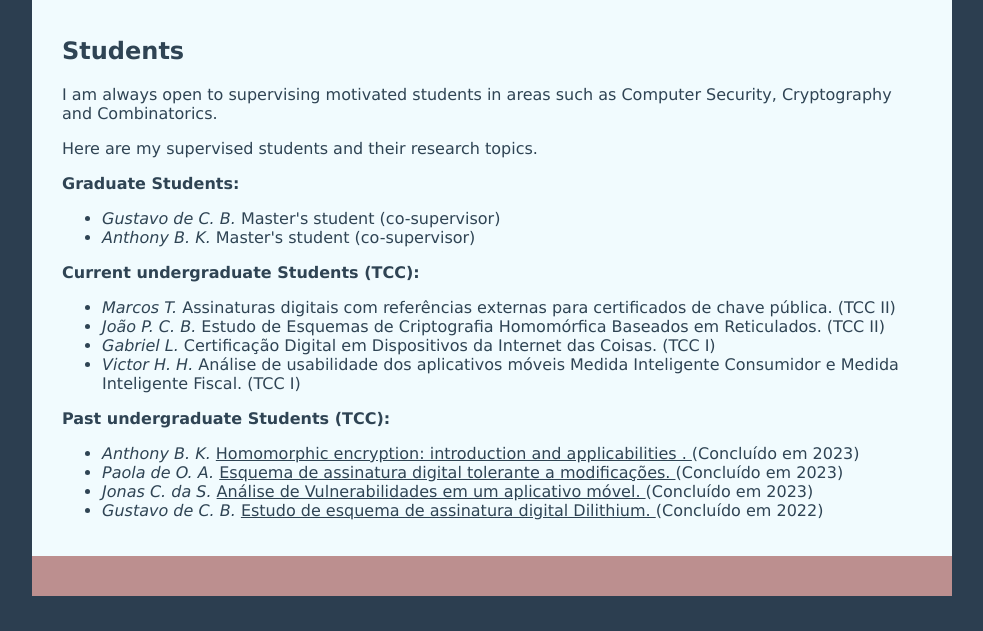
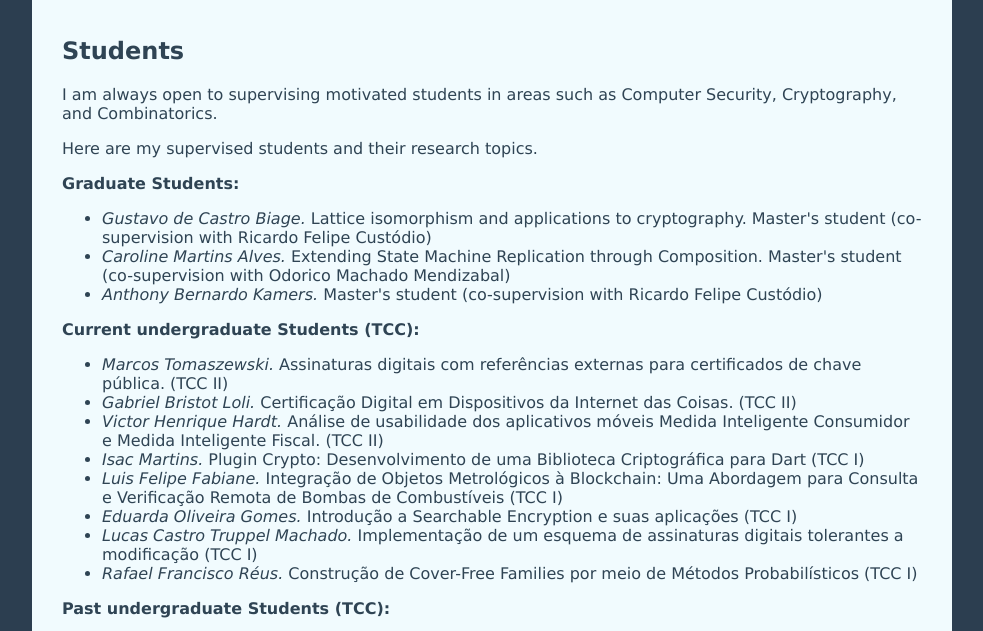
Before and after one commit to thaisidalino/thaisidalino.github.io, a plain HTML site: page students/index.html in a window 1280 px wide. Shown: the part 162-793 px from the top of the page, without its empty margins (148-1131 px from the left). Drawn offline with Linux system fonts and the light colour scheme.

Commit message:
Synchronized build

```diff
--- a/students/index.html
+++ b/students/index.html
@@ -27,27 +27,33 @@
   <div class="page">
 
   <h2>Students</h2>
-  <p>I am always open to supervising motivated students in areas such as Computer Security, Cryptography and Combinatorics.</p>
+  <p>I am always open to supervising motivated students in areas such as Computer Security, Cryptography, and Combinatorics.</p>
 <p>Here are my supervised students and their research topics.</p>
 <p><strong>Graduate Students:</strong></p>
 <ul>
-<li><em>Gustavo de C. B.</em> Master's student (co-supervisor)</li>
-<li><em>Anthony B. K.</em> Master's student (co-supervisor)</li>
+<li><em>Gustavo de Castro Biage.</em> Lattice isomorphism and applications to cryptography. Master's student (co-supervision with Ricardo Felipe Custódio)</li>
+<li><em>Caroline Martins Alves.</em> Extending State Machine Replication through Composition. Master's student (co-supervision with Odorico Machado Mendizabal)</li>
+<li><em>Anthony Bernardo Kamers.</em> Master's student (co-supervision with Ricardo Felipe Custódio)</li>
 </ul>
 <p><strong>Current undergraduate Students (TCC):</strong></p>
 <ul>
-<li><em>Marcos T.</em> Assinaturas digitais com referências externas para certificados de chave pública. (TCC II)</li>
-<li><em>João P. C. B.</em> Estudo de Esquemas de Criptografia Homomórfica Baseados em Reticulados. (TCC II)</li>
-<li><em>Gabriel L.</em> Certificação Digital em Dispositivos da Internet das Coisas. (TCC I)</li>
-<li><em>Victor H. H.</em> Análise de usabilidade dos aplicativos móveis Medida Inteligente Consumidor e Medida Inteligente Fiscal. (TCC I)</li>
+<li><em>Marcos Tomaszewski.</em> Assinaturas digitais com referências externas para certificados de chave pública. (TCC II)</li>
+<li><em>Gabriel Bristot Loli.</em> Certificação Digital em Dispositivos da Internet das Coisas. (TCC II)</li>
+<li><em>Victor Henrique Hardt.</em> Análise de usabilidade dos aplicativos móveis Medida Inteligente Consumidor e Medida Inteligente Fiscal. (TCC II)</li>
+<li><em>Isac Martins.</em> Plugin Crypto: Desenvolvimento de uma Biblioteca Criptográfica para Dart (TCC I)</li>
+<li><em>Luis Felipe Fabiane.</em> Integração de Objetos Metrológicos à Blockchain: Uma Abordagem para Consulta e Verificação Remota de Bombas de Combustíveis (TCC I)</li>
+<li><em>Eduarda Oliveira Gomes.</em> Introdução a Searchable Encryption e suas aplicações (TCC I)</li>
+<li><em>Lucas Castro Truppel Machado.</em> Implementação de um esquema de assinaturas digitais tolerantes a modificação (TCC I)</li>
+<li><em>Rafael Francisco Réus.</em> Construção de Cover-Free Families por meio de Métodos Probabilísticos (TCC I)</li>
 </ul>
 <p><strong>Past undergraduate Students (TCC):</strong></p>
 <ul>
-<li><em>Anthony B. K.</em> <a href="https://repositorio.ufsc.br/handle/123456789/253329" target="_blank"> Homomorphic encryption: introduction and applicabilities
+<li><em>João Pedro Cardoso Barbosa.</em> <a href="https://repositorio.ufsc.br/handle/123456789/255702" target="_blank"> Votação eletrônica pós-quântica aplicada no Helios Voting. </a>(Concluído em 2024)</li>
+<li><em>Anthony Bernardo Kamers.</em> <a href="https://repositorio.ufsc.br/handle/123456789/253329" target="_blank"> Homomorphic encryption: introduction and applicabilities
 . </a> (Concluído em 2023)</li>
-<li><em>Paola de O. A.</em> <a href="https://repositorio.ufsc.br/handle/123456789/248660" target="_blank"> Esquema de assinatura digital tolerante a modificações. </a> (Concluído em 2023)</li>
-<li><em>Jonas C. da S.</em> <a href="https://repositorio.ufsc.br/handle/123456789/248936" target="_blank"> Análise de Vulnerabilidades em um aplicativo móvel. </a> (Concluído em 2023)</li>
-<li><em>Gustavo de C. B.</em> <a href="https://repositorio.ufsc.br/handle/123456789/237989" target="_blank">Estudo de esquema de assinatura digital Dilithium.
+<li><em>Paola de Oliveira Abel.</em> <a href="https://repositorio.ufsc.br/handle/123456789/248660" target="_blank"> Esquema de assinatura digital tolerante a modificações. </a> (Concluído em 2023)</li>
+<li><em>Jonas Caetano da Silva.</em> <a href="https://repositorio.ufsc.br/handle/123456789/248936" target="_blank"> Análise de Vulnerabilidades em um aplicativo móvel. </a> (Concluído em 2023)</li>
+<li><em>Gustavo de Castro Biage.</em> <a href="https://repositorio.ufsc.br/handle/123456789/237989" target="_blank">Estudo de esquema de assinatura digital Dilithium.
 </a> (Concluído em 2022)</li>
 </ul>
 
```
Also changed, not shown: presentations/index.html (+1 -0 lines), service/index.html (+3 -1 lines), teaching/index.html (+1 -1 lines).
